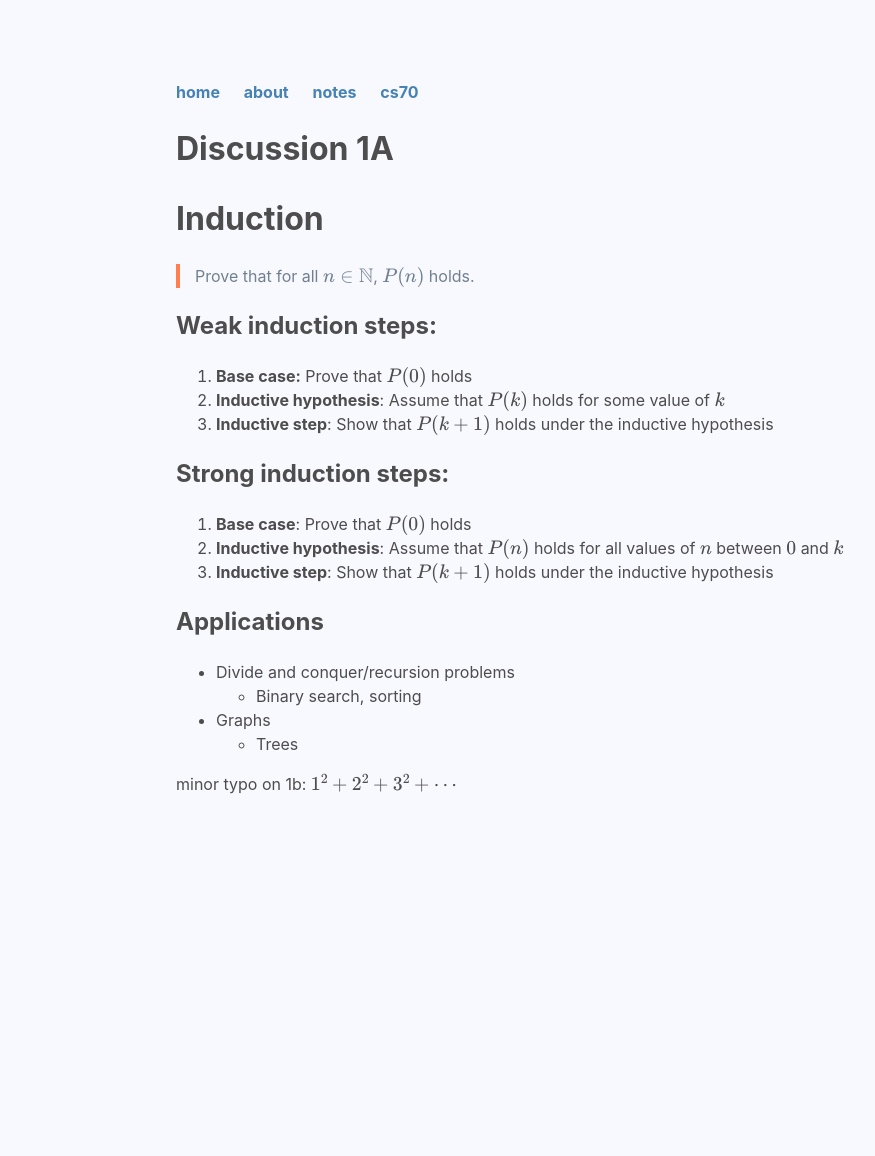
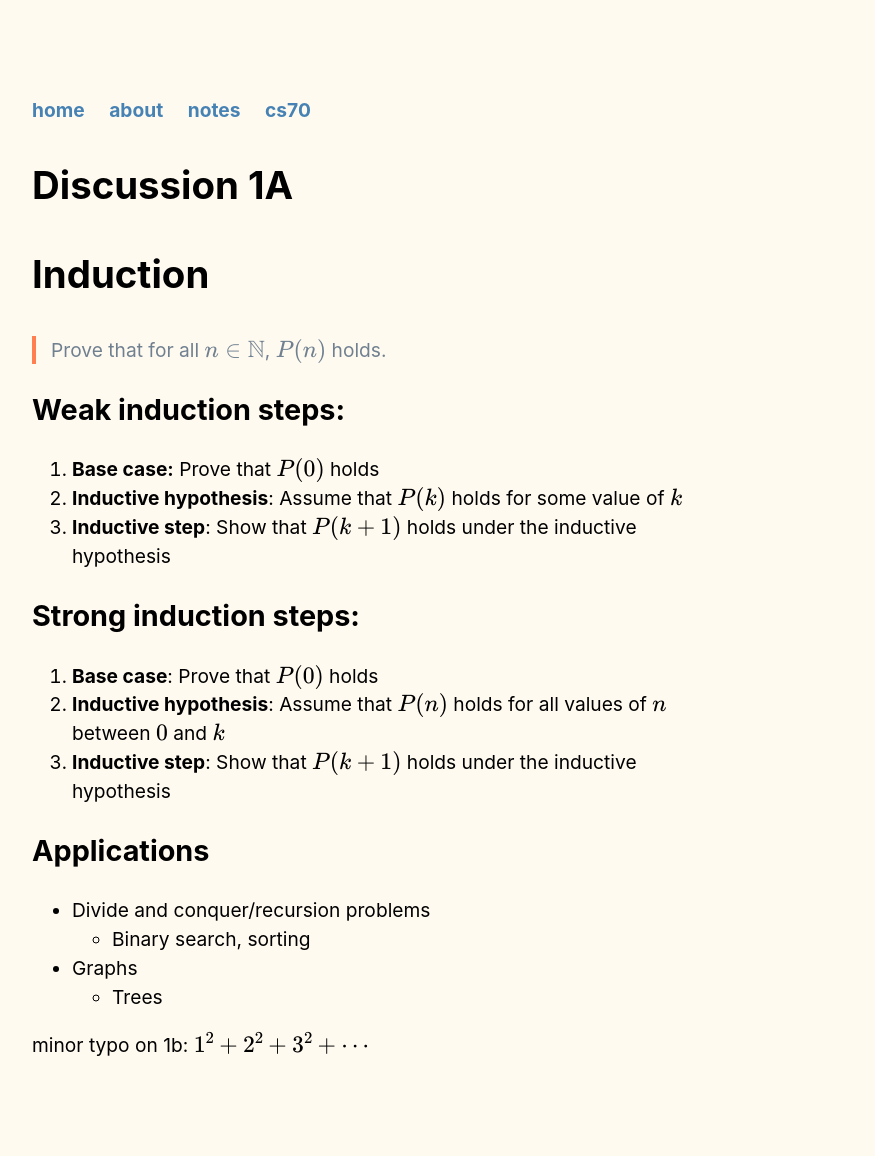
Before and after one commit to mingyli/mingyli.github.io, a Jekyll site: the page built from _cs70/Discussion_1A.md, in a window 1280 px wide. Shown: the whole page, without its empty margins (64-939 px from the left). Built offline with Jekyll 4.4.1, drawn with Linux system fonts in a browser that asks for light colours; some web fonts are replaced; formulas are drawn with MathJax 3; before the commit the page ends 900 px from its top, so only the background shows below that.

Commit message:
Imitate Tufte
- Implement margin notes
- Colorscheme

```diff
--- a/_layouts/note.html
+++ b/_layouts/note.html
@@ -4,4 +4,6 @@
 
 <script src="https://cdnjs.cloudflare.com/ajax/libs/mathjax/2.7.0/MathJax.js?config=TeX-AMS-MML_HTMLorMML" type="text/javascript"></script>
 
-{{ content }}
+<article>
+    {{ content }}
+</article>
--- a/css/main.css
+++ b/css/main.css
@@ -1,8 +1,9 @@
 @import url('https://rsms.me/inter/inter.css');
 
 :root {
-    --main-bg-color: ghostwhite;
-    --main-text-color: rgb(77, 77, 77);
+    --main-bg-color: ivory;
+    --main-bg-color: floralwhite;
+    --main-text-color: black;
     --accent: slategray;
     --link-color: steelblue;
 }
@@ -17,9 +18,16 @@
     color: var(--main-bg-color);
 }
 
+/* Structure */
+
+html {
+    font-size: 1.2rem;
+}
+
 body {
     margin: 0 auto;
-    max-width: 50em;
+    width: 85%;
+    max-width: 75em;
     line-height: 1.5;
     padding: 4em 1em;
     color: var(--main-text-color);
@@ -37,6 +45,31 @@
     display: inline;
     margin-right: 20px;
 }
+
+h1 {
+    font-size: 2em;
+}
+
+article {
+    position: relative;
+    width: 60%;
+    font-size: inherit;
+}
+
+.sidenote, .marginnote {
+    float: right;
+    clear: right;
+    margin-right: -60%;
+    width: 50%;
+    margin-top: 0;
+    margin-bottom: 0;
+    font-size: 0.8rem;
+    line-height: 1.3;
+    vertical-align: baseline;
+    position: relative;
+}
+
+/* Flavorful regions */
 
 blockquote {
     border-left: 4px solid coral;
@@ -88,6 +121,14 @@
     border-radius: 3px;
 }
 
+dt {
+    font-weight: bold;
+}
+
+dd {
+    font-style: italic;
+}
+
 /* CSS for link hovering */
 
 a, a:link, a:visited {
```
